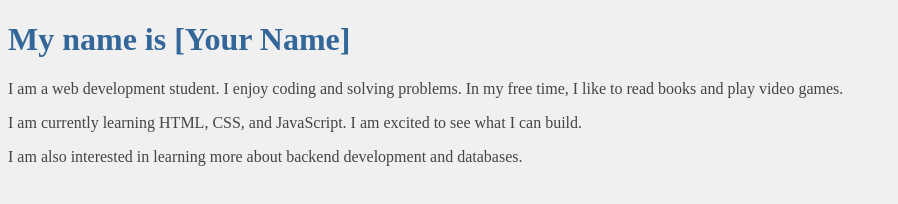
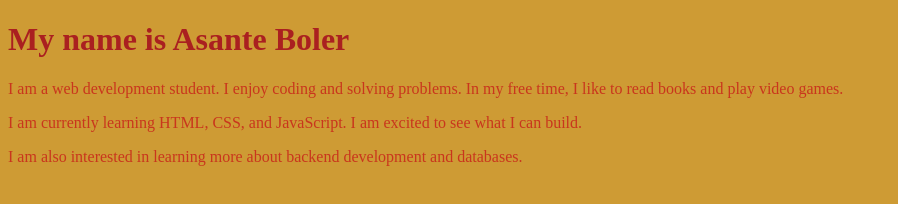
Before and after one commit to amb2459103/amboler.github.io, a plain HTML site: page index.html in a window 1280 px wide. Shown: the whole page, without its empty margins (0-898 px from the left). Drawn offline with Linux system fonts and the light colour scheme.

Commit message:
Update index.html

```diff
--- a/index.html
+++ b/index.html
@@ -4,18 +4,18 @@
     <title>My Personal Introduction</title>
     <style>
         body {
-            background-color: #f0f0f0; /* Example background color */
+            background-color: #CE9B34;
         }
         h1 {
-            color: #336699; /* Example heading color */
+            color: #AA2020;
         }
         p {
-            color: #444444; /* Example paragraph color */
+            color: #C9361D;
         }
     </style>
 </head>
 <body>
-    <h1>My name is [Your Name]</h1>
+    <h1>My name is Asante Boler</h1>
     <p>I am a web development student. I enjoy coding and solving problems. In my free time, I like to read books and play video games.</p>
     <p>I am currently learning HTML, CSS, and JavaScript. I am excited to see what I can build.</p>
     <p>I am also interested in learning more about backend development and databases.</p>
```
